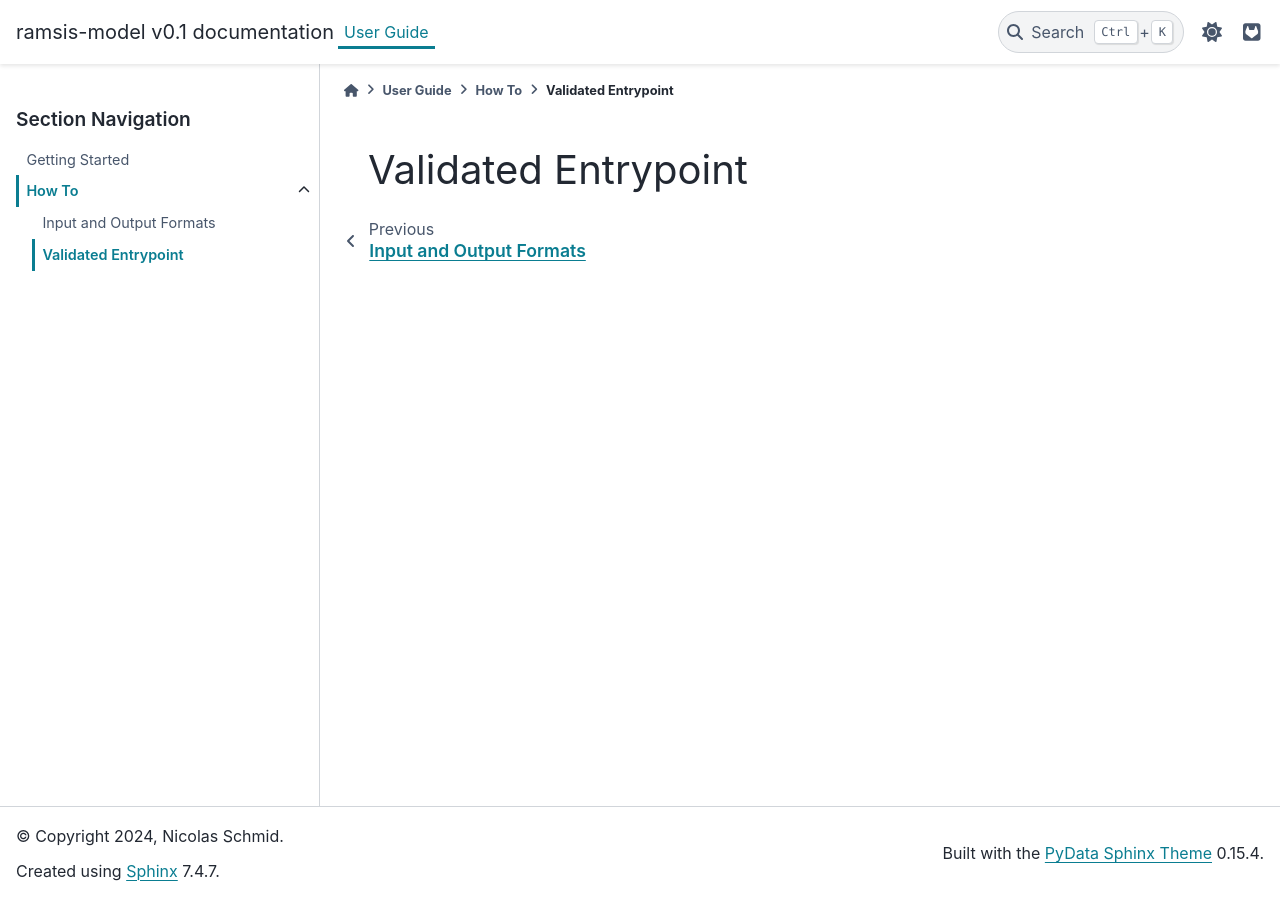
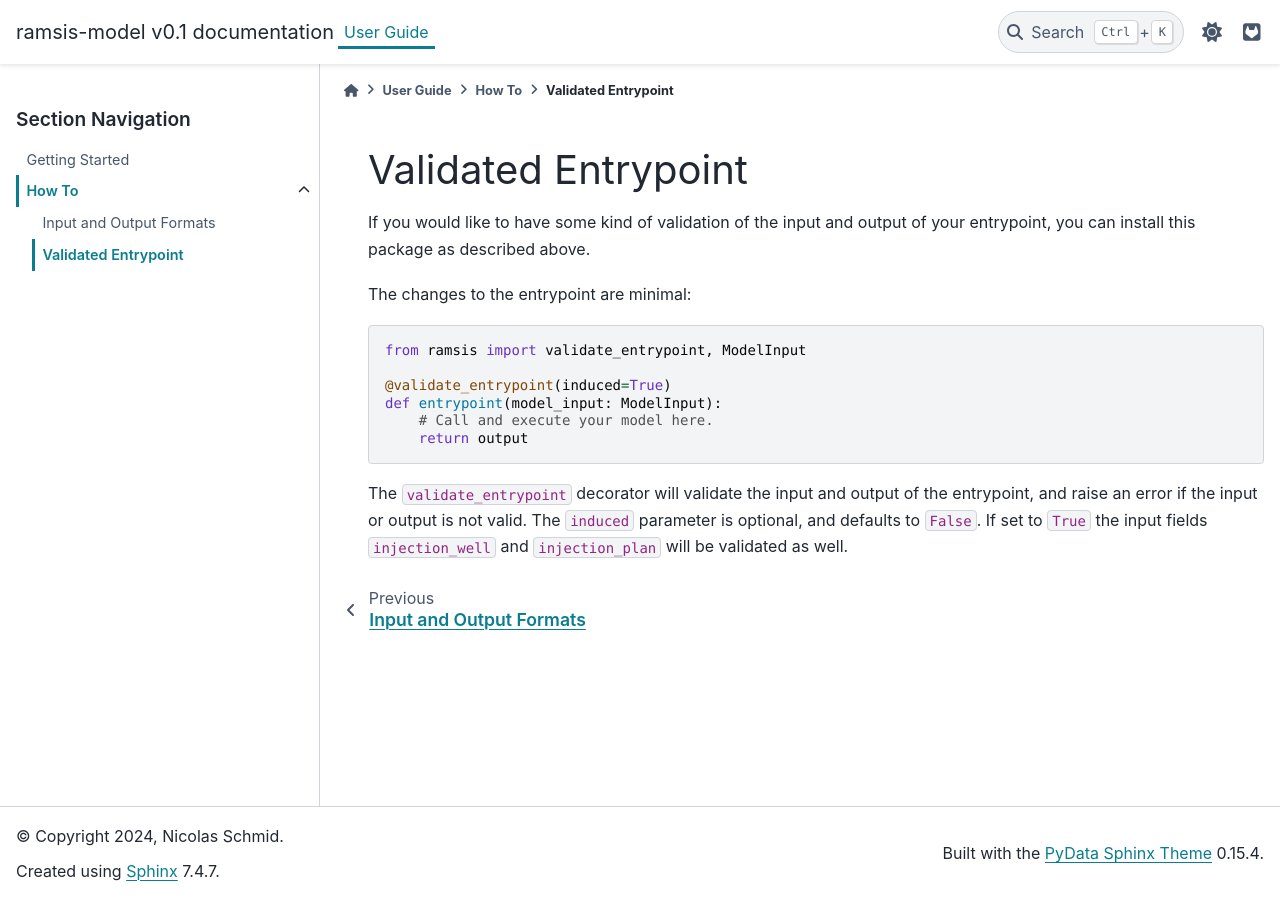
Before and after one commit to swiss-seismological-service/hermes-model, a Sphinx documentation site: the page built from docs/source/user/validated.md, in a window 1280 px wide. Built offline with Sphinx 7.4.7 and the PyData theme 0.15.4, drawn with Linux system fonts in a browser that asks for light colours.

````diff
--- a/docs/source/user/validated.md
+++ b/docs/source/user/validated.md
@@ -1 +1,16 @@
 # Validated Entrypoint
+
+If you would like to have some kind of validation of the input and output of your entrypoint, you can install this package as described above.
+
+The changes to the entrypoint are minimal:
+
+```python
+from ramsis import validate_entrypoint, ModelInput
+
+@validate_entrypoint(induced=True)
+def entrypoint(model_input: ModelInput):
+    # Call and execute your model here.
+    return output
+```
+
+The `validate_entrypoint` decorator will validate the input and output of the entrypoint, and raise an error if the input or output is not valid. The `induced` parameter is optional, and defaults to `False`. If set to `True` the input fields `injection_well` and `injection_plan` will be validated as well.
````
Also changed, not shown: README.md (+1 -1 lines), docs/source/user/formats.md (+1 -1 lines).
